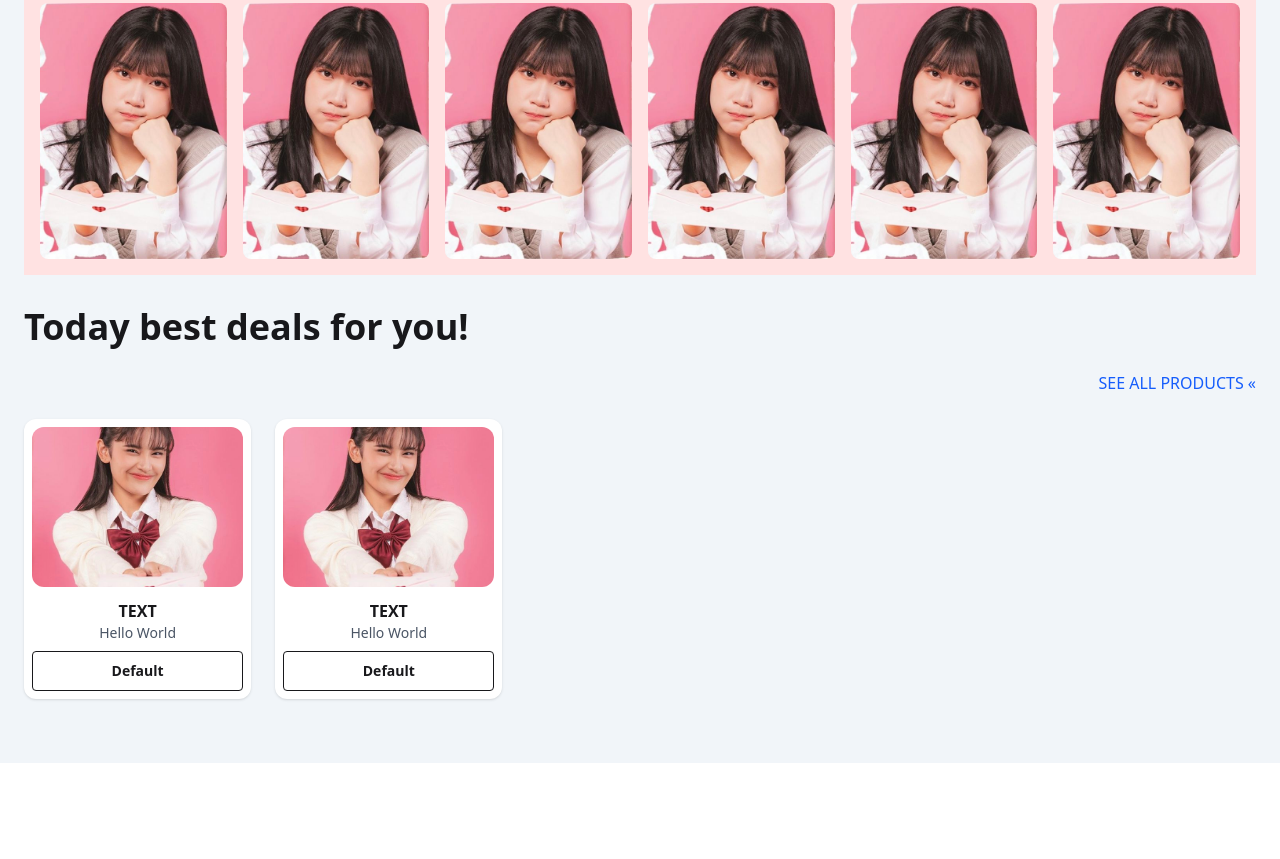
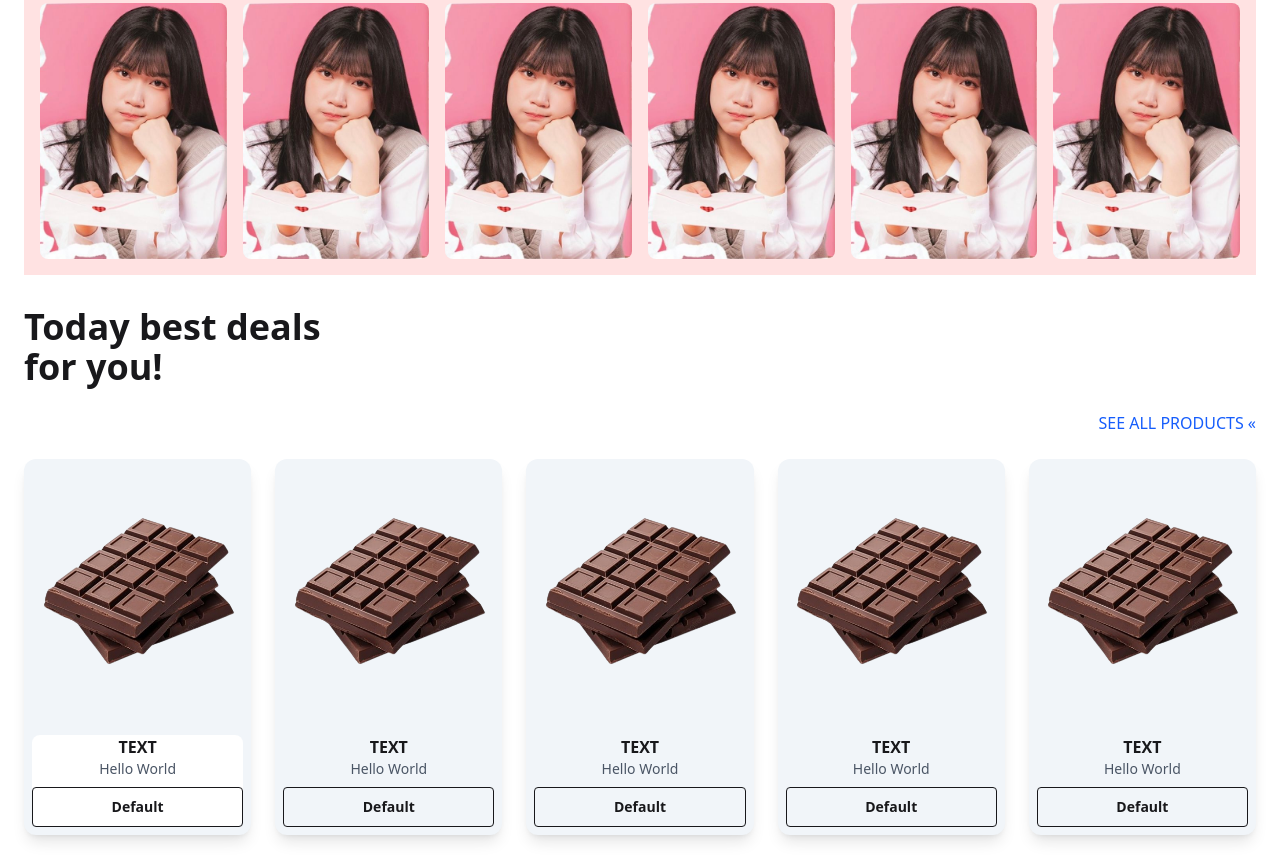
Before and after one commit to alientttt/project-1-up-level-landing-page, a plain HTML site: page index.html in a window 1280 px wide. Shown: the part 817-1676 px from the top of the page. Before the commit the page ends 1580 px from the top, so only its background shows below. Drawn offline with nearby package versions, Linux system fonts and the light colour scheme.

Commit message:
Sudah buat card

```diff
--- a/index.html
+++ b/index.html
@@ -48,17 +48,25 @@
         </div>
       </nav>
 
-      <main class="relative bg-slate-600 w-screen h-[700px] overflow-hidden rounded-3xl">
+      <main
+        class="relative bg-slate-600 w-screen h-[700px] overflow-hidden rounded-3xl"
+      >
         <!-- Komponen kecil (melayang di belakang gambar) -->
         <span
           class="text-[18em] font-bold absolute top-10 left-1/2 top-[25%] -translate-x-1/2 -translate-y-1/2 text-white z-10"
           >Pharmacy</span
         >
-        <div class="absolute p-4 bg-white bottom-10 right-[7%] text-white z-10 h-[180px] rounded-lg shadow-xl">
-          <div class="text-area text-black h-[110px] w-full border-2 border-dashed p-4 box-border mb-2 rounded-lg">
+        <div
+          class="absolute p-4 bg-white bottom-10 right-[7%] text-white z-10 h-[180px] rounded-lg shadow-xl"
+        >
+          <div
+            class="text-area text-black h-[110px] w-full border-2 border-dashed p-4 box-border mb-2 rounded-lg"
+          >
             Upload File Here
           </div>
-          <button class="text-white btn rounded-full h-[2.5em] w-[2.5em] bg-slate-900">
+          <button
+            class="text-white btn rounded-full h-[2.5em] w-[2.5em] bg-slate-900"
+          >
             <i class="ri-tent-line"></i>
           </button>
           <button class="text-white font-light btn rounded-full bg-slate-900">
@@ -69,7 +77,9 @@
           ONLINE MEDICINE DELIVERY IS THE PROCESS OF OREDERING MEDICATIONS
           THROUGH A WEBSITE OR APP AND HAVING THEM DELIVERED TO YOUR DOORSTEP
         </div>
-        <div class="text-white font-semibold absolute MediumCard-1 top-[80%] right-[85%] w-[130px]">
+        <div
+          class="text-white font-semibold absolute MediumCard-1 top-[80%] right-[85%] w-[130px]"
+        >
           <div class="flex flex-col items-center justify-center text-center">
             <i
               class="h-[50px] w-[50px] flex items-center justify-center rounded-full bg-slate-900 text-white text-2xl ri-briefcase-2-fill"
@@ -77,7 +87,9 @@
             <span class="text-sm mt-2">Delivery to your doorstep</span>
           </div>
         </div>
-        <div class="text-white font-semibold absolute MediumCard-2 top-[80%] right-[75%] w-[130px]">
+        <div
+          class="text-white font-semibold absolute MediumCard-2 top-[80%] right-[75%] w-[130px]"
+        >
           <div class="flex flex-col items-center justify-center text-center">
             <i
               class="h-[50px] w-[50px] flex items-center justify-center rounded-full bg-slate-900 text-white text-2xl ri-verified-badge-fill"
@@ -93,53 +105,138 @@
         />
       </main>
 
-      <main class="relative w-screen bg-slate-100 min-h-screen p-6">
-      <!-- Gambar Carousel -->
-        <div class="care p-4 bg-red-100 grid grid-cols-2 sm:grid-cols-3 md:grid-cols-4 lg:grid-cols-6 gap-4 mb-8">
-          <img src="./private/img/com-1 (1).jpeg" alt="" class="w-full rounded-lg object-cover">
-          <img src="./private/img/com-1 (1).jpeg" alt="" class="w-full rounded-lg object-cover">
-          <img src="./private/img/com-1 (1).jpeg" alt="" class="w-full rounded-lg object-cover">
-          <img src="./private/img/com-1 (1).jpeg" alt="" class="w-full rounded-lg object-cover">
-          <img src="./private/img/com-1 (1).jpeg" alt="" class="w-full rounded-lg object-cover">
-          <img src="./private/img/com-1 (1).jpeg" alt="" class="w-full rounded-lg object-cover">
+      <main class="relative w-screen min-h-screen p-6">
+        <!-- Gambar Carousel -->
+        <div
+          class="care p-4 bg-red-100 grid grid-cols-2 sm:grid-cols-3 md:grid-cols-4 lg:grid-cols-6 gap-4 mb-8"
+        >
+          <img
+            src="./private/img/com-1 (1).jpeg"
+            alt=""
+            class="w-full rounded-lg object-cover"
+          />
+          <img
+            src="./private/img/com-1 (1).jpeg"
+            alt=""
+            class="w-full rounded-lg object-cover"
+          />
+          <img
+            src="./private/img/com-1 (1).jpeg"
+            alt=""
+            class="w-full rounded-lg object-cover"
+          />
+          <img
+            src="./private/img/com-1 (1).jpeg"
+            alt=""
+            class="w-full rounded-lg object-cover"
+          />
+          <img
+            src="./private/img/com-1 (1).jpeg"
+            alt=""
+            class="w-full rounded-lg object-cover"
+          />
+          <img
+            src="./private/img/com-1 (1).jpeg"
+            alt=""
+            class="w-full rounded-lg object-cover"
+          />
         </div>
 
         <!-- Judul -->
-        <div class="mb-6">
-          <p class="text-3xl md:text-4xl font-bold">Today best deals for you!</p>
+        <div class="mb-6 w-80">
+          <p class="text-3xl md:text-4xl font-bold">
+            Today best deals for you!
+          </p>
         </div>
 
         <!-- Tautan lihat semua -->
         <div class="text-right mb-6">
-          <p class="text-sm md:text-base text-blue-600 cursor-pointer">SEE ALL PRODUCTS &laquo;</p>
+          <p class="text-sm md:text-base text-blue-600 cursor-pointer">
+            SEE ALL PRODUCTS &laquo;
+          </p>
         </div>
 
         <!-- Kartu Produk -->
-        <div class="grid grid-cols-1 sm:grid-cols-2 md:grid-cols-3 lg:grid-cols-4 xl:grid-cols-5 gap-6">
-          <!-- Card -->
-          <div class="bg-white rounded-xl shadow p-2 flex flex-col items-center">
-            <img src="./private/img/com-1 (3).jpeg" alt="" class="rounded-xl w-full h-40 object-cover">
+        <div
+          class="grid grid-cols-1 sm:grid-cols-2 md:grid-cols-3 lg:grid-cols-4 xl:grid-cols-5 gap-6"
+        >
+          <!-- Card 1 -->
+          <div
+            class="bg-slate-100 rounded-xl shadow-lg p-2 flex flex-col items-center"
+          >
+            <img
+              src="./private/img/coklat.png"
+              alt=""
+              class="rounded-xl w-full h-64 object-cover"
+            />
+            <div class="bg-white rounded-lg w-full text-center mt-3">
+              <p class="font-semibold">TEXT</p>
+              <span class="block text-sm text-gray-600 mb-2">Hello World</span>
+              <button class="btn btn-outline w-full">Default</button>
+            </div>
+          </div>
+          <!-- Card 2 -->
+          <div
+            class="bg-slate-100 rounded-xl shadow-lg p-2 flex flex-col items-center"
+          >
+            <img
+              src="./private/img/coklat.png"
+              alt=""
+              class="rounded-xl w-full h-64 object-cover"
+            />
             <div class="w-full text-center mt-3">
               <p class="font-semibold">TEXT</p>
               <span class="block text-sm text-gray-600 mb-2">Hello World</span>
               <button class="btn btn-outline w-full">Default</button>
             </div>
           </div>
-
-          <!-- Duplikat Card -->
-          <div class="bg-white rounded-xl shadow p-2 flex flex-col items-center">
-            <img src="./private/img/com-1 (3).jpeg" alt="" class="rounded-xl w-full h-40 object-cover">
+          <!-- Card 3 -->
+          <div
+            class="bg-slate-100 rounded-xl shadow-lg p-2 flex flex-col items-center"
+          >
+            <img
+              src="./private/img/coklat.png"
+              alt=""
+              class="rounded-xl w-full h-64 object-cover"
+            />
             <div class="w-full text-center mt-3">
               <p class="font-semibold">TEXT</p>
               <span class="block text-sm text-gray-600 mb-2">Hello World</span>
               <button class="btn btn-outline w-full">Default</button>
             </div>
           </div>
-
-  </div>
-</main>
-
-
+          <!-- Card 4 -->
+          <div
+            class="bg-slate-100 rounded-xl shadow-lg p-2 flex flex-col items-center"
+          >
+            <img
+              src="./private/img/coklat.png"
+              alt=""
+              class="rounded-xl w-full h-64 object-cover"
+            />
+            <div class="w-full text-center mt-3">
+              <p class="font-semibold">TEXT</p>
+              <span class="block text-sm text-gray-600 mb-2">Hello World</span>
+              <button class="btn btn-outline w-full">Default</button>
+            </div>
+          </div>
+          <!-- Card 5 -->
+          <div
+            class="bg-slate-100 rounded-xl shadow-lg p-2 flex flex-col items-center"
+          >
+            <img
+              src="./private/img/coklat.png"
+              alt=""
+              class="rounded-xl w-full h-64 object-cover"
+            />
+            <div class="w-full text-center mt-3">
+              <p class="font-semibold">TEXT</p>
+              <span class="block text-sm text-gray-600 mb-2">Hello World</span>
+              <button class="btn btn-outline w-full">Default</button>
+            </div>
+          </div>
+        </div>
+      </main>
     </div>
   </body>
 </html>
```
Also changed, not shown: private/img/coklat.png (added).
